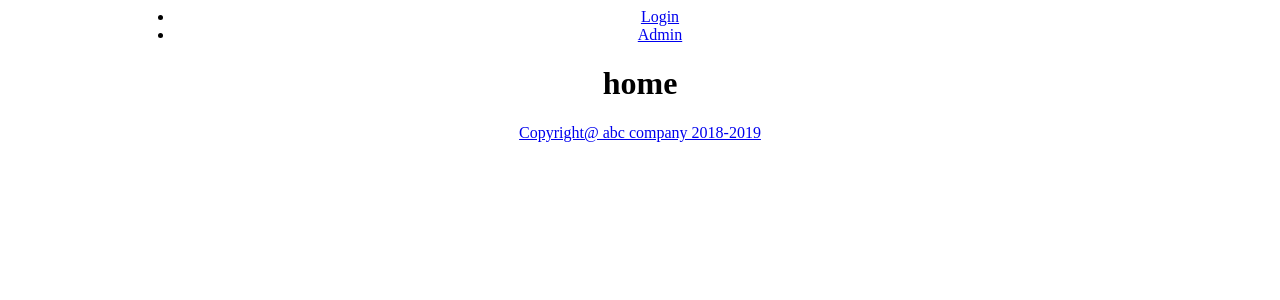
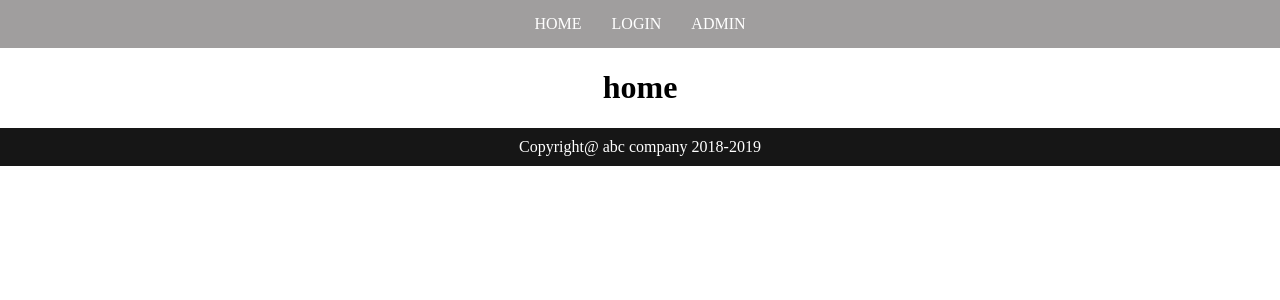
Before and after one commit to sangram203/ang-login-app, an Angular app: page / in a window 1280 px wide. Shown: the top 300 px of the page. Built offline with nearby package versions, Linux system fonts and the light colour scheme.

Commit message:
4 files modified

```diff
--- a/src/app/includes/footer/footer.component.css
+++ b/src/app/includes/footer/footer.component.css
@@ -0,0 +1,13 @@
+.footerContainer{
+width:auto;
+background:rgb(22, 22, 22);
+display: flex;
+margin-top:10px;
+padding: 10px;
+align-items:center;
+justify-content:center;
+}
+.footerContainer a{
+color:white;
+text-decoration:none;
+}
--- a/src/app/includes/navigation/nav.component.css
+++ b/src/app/includes/navigation/nav.component.css
@@ -0,0 +1,24 @@
+nav{
+  width:100%;
+  background: rgb(160, 158, 158);
+}
+nav ul{
+  display: flex;
+  padding: 15px;
+  align-items: center;
+  justify-content: center;
+}
+nav ul li{
+  list-style: none;
+  margin:0px 5px;
+}
+nav ul li a{
+  text-decoration: none;
+  color:white;
+  text-transform: uppercase;
+  padding:5px 10px;
+}
+nav ul li a.active{
+  background:rgb(0, 88, 221);
+  border-radius: 5px;
+}
--- a/src/app/includes/navigation/nav.component.html
+++ b/src/app/includes/navigation/nav.component.html
@@ -1,6 +1,20 @@
 <nav>
   <ul>
-    <li><a routerLink="login">Login</a></li>
-    <li><a routerLink="admin">Admin</a></li>
+    <li>
+      <a
+        routerLink=" "
+        routerLinkActive="active">Home</a>
+    </li>
+    <li>
+      <a
+        routerLink="login"
+        routerLinkActive="active"
+      >Login</a>
+    </li>
+    <li>
+      <a
+        routerLink="admin"
+        routerLinkActive="active">Admin</a>
+    </li>
   </ul>
 </nav>
--- a/src/styles.css
+++ b/src/styles.css
@@ -1,4 +1,9 @@
 /* Add application styles & imports to this file! */
+body{
+  margin:0;
+  padding:0;
+  display:block;
+}
 .mainContainer{
   width:100%;
   text-align:center;
@@ -7,5 +12,5 @@
 .mainWrapper{
   height:100%;
   margin:0 auto;
-  width:80%
+  width:100%
 }
```
